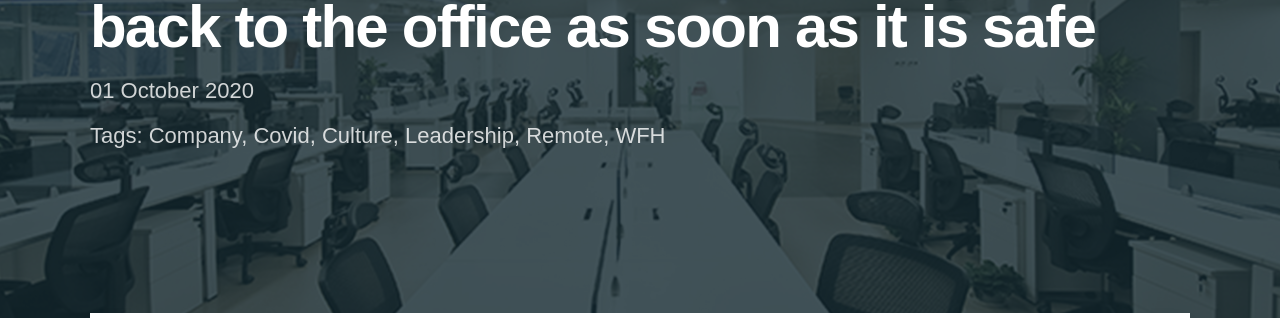
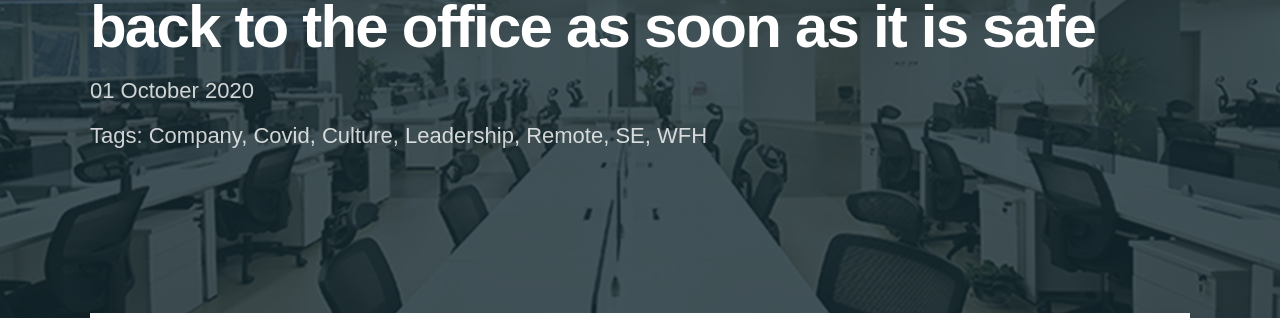
Before and after one commit to gespona/gespona.github.io, a Jekyll site: the page built from _posts/2020-10-01-covid-back-to-office.md, in a window 1280 px wide and 900 px high. Shown: the part 336-654 px from the top of the window. Built offline with Jekyll 4.4.1, drawn with Linux system fonts in a browser that asks for light colours; nearby versions of some CDN libraries; some web fonts are replaced.

```diff
--- a/_posts/2020-10-01-covid-back-to-office.md
+++ b/_posts/2020-10-01-covid-back-to-office.md
@@ -4,7 +4,7 @@ subtitle: 'Why we need to go back to the office as soon as it is safe'
 date: 2020-10-01 10:00:00
 description: Right now in the middle of uncertainity it's kind of controversial topic. Let's write down some thoughts to review in the future with some perspective
 featured_image: '/images/office.jpg'
-tags: [Culture, Company, Leadership, Covid, WFH, Remote]
+tags: [Culture, Company, Leadership, Covid, WFH, Remote, SE]
 ---
 
 ## Work at home vs Living at office
```
Also changed, not shown: _layouts/project.html (+28 -16 lines).
